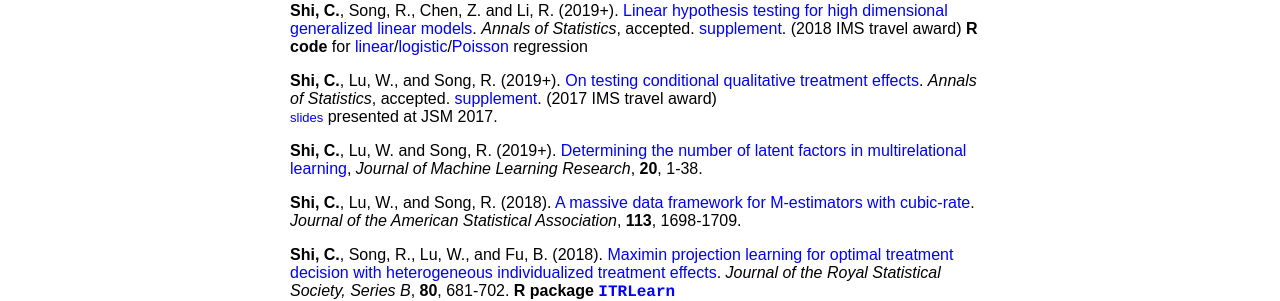
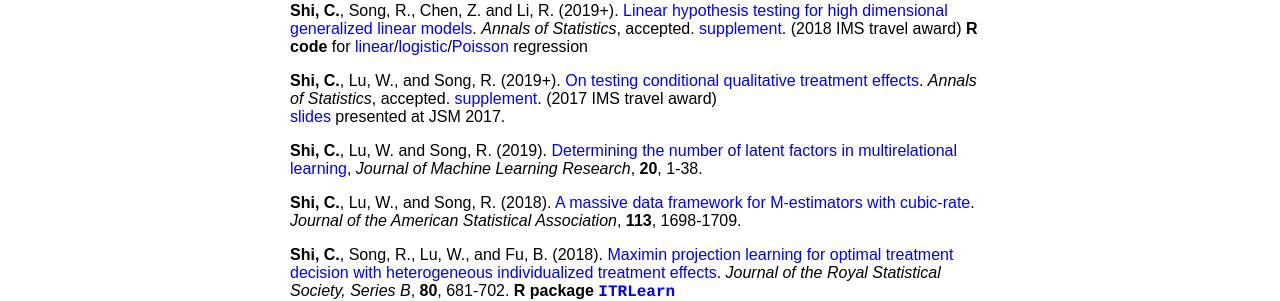
Before and after one commit to callmespring/callmespring.github.io, a Jekyll site: the page built from publication.md, in a window 1280 px wide. Shown: the part 253-554 px from the top of the page. Built offline with Jekyll 4.4.1, drawn with Linux system fonts in a browser that asks for light colours.

Commit message:
Update publication.md

```diff
--- a/publication.md
+++ b/publication.md
@@ -13,21 +13,21 @@
 
 **Shi, C.**, Song, R., Chen, Z. and Li, R. (2019+). [Linear hypothesis testing for high dimensional generalized linear models](./paper/hdlineartest.pdf).
 _Annals of Statistics_, accepted. [supplement](./paper/supphdlineartest.pdf). (2018 IMS travel award)
-**R code** for [<font size="3.2">linear</font>](./code/lm_ADMM0.r)/[<font size="3.2">logistic</font>](./code/Logistic_ADMM0.r)/[<font size="3.2">Poisson</font>](./code/Poisson_ADMM0.r) <font size="3.2">regression</font>
+**R code** for [<font size="3">linear</font>](./code/lm_ADMM0.r)/[<font size="3">logistic</font>](./code/Logistic_ADMM0.r)/[<font size="3">Poisson</font>](./code/Poisson_ADMM0.r) <font size="3">regression</font>
 
 **Shi, C.**, Lu, W., and Song, R. (2019+). [On testing conditional qualitative treatment effects](./paper/CQTEaccept.pdf). _Annals of Statistics_, accepted.
-[supplement](./paper/suppCQTEaccept.pdf). (2017 IMS travel award) <br/> [<font size="2.5">slides</font>](./slides/JSM2017.pdf) <font size="3.2">presented at JSM 2017</font>.
+[supplement](./paper/suppCQTEaccept.pdf). (2017 IMS travel award) <br/> [<font size="3">slides</font>](./slides/JSM2017.pdf) <font size="3">presented at JSM 2017</font>.
 
-**Shi, C.**, Lu, W. and Song, R. (2019+). [Determining the number of latent factors in multirelational learning](http://www.jmlr.org/papers/v20/18-037.html), _Journal of Machine Learning Research_, **20**, 1-38.
+**Shi, C.**, Lu, W. and Song, R. (2019). [Determining the number of latent factors in multirelational learning](http://www.jmlr.org/papers/v20/18-037.html), _Journal of Machine Learning Research_, **20**, 1-38.
 
 **Shi, C.**, Lu, W., and Song, R. (2018). [A massive data framework for M-estimators with cubic-rate](https://www.tandfonline.com/doi/full/10.1080/01621459.2017.1360779). _Journal of the American Statistical Association_, **113**, 1698-1709.
 
 **Shi, C.**, Song, R., Lu, W., and Fu, B. (2018). [Maximin projection learning for optimal treatment decision with heterogeneous individualized treatment effects](https://rss.onlinelibrary.wiley.com/doi/abs/10.1111/rssb.12273). _Journal of the Royal Statistical Society, Series B_, **80**, 681-702.
 **R package** [<span style="font-family:courier;">**ITRLearn**</span>](https://cran.r-project.org/web/packages/ITRLearn/index.html)
-<br/> [<font size="3.2">slides</font>](./slides/JSM2016.pdf) <font size="3.2">presented at JSM 2016</font>, [<font size="3.2">poster</font>](./slides/NCSU2018.pdf) <font size="3.2">presented at 2018 NCSU research symposium</font>.
+<br/> [<font size="3">slides</font>](./slides/JSM2016.pdf) <font size="3">presented at JSM 2016</font>, [<font size="3">poster</font>](./slides/NCSU2018.pdf) <font size="3">presented at 2018 NCSU research symposium</font>.
 
 **Shi, C.**, Fan, A., Song, R., and Lu, W. (2018). [High-dimensional A-learning for optimal dynamic treatment regimes](https://projecteuclid.org/euclid.aos/1525313071). _Annals of Statistics_, **46**, 925-957.
-**R package** [<span style="font-family:courier;">**ITRSelect**</span>](https://cran.r-project.org/web/packages/ITRSelect/index.html) <br/> [<font size="3.2">slides</font>](./slides/ENAR2016spring.pdf) <font size="3.2">presented at ENAR 2016</font>
+**R package** [<span style="font-family:courier;">**ITRSelect**</span>](https://cran.r-project.org/web/packages/ITRSelect/index.html) <br/> [<font size="3">slides</font>](./slides/ENAR2016spring.pdf) <font size="3">presented at ENAR 2016</font>
 
 **Shi, C.**, Song, R. and Lu, W. (2018). [Discussion of “Optimal treatment allocations in space and time for on-line control of an emerging infectious disease”](https://rss.onlinelibrary.wiley.com/doi/10.1111/rssc.12266), _Journal of the Royal Statistical Society, Series C_, **67**, 743-789.
 
```
